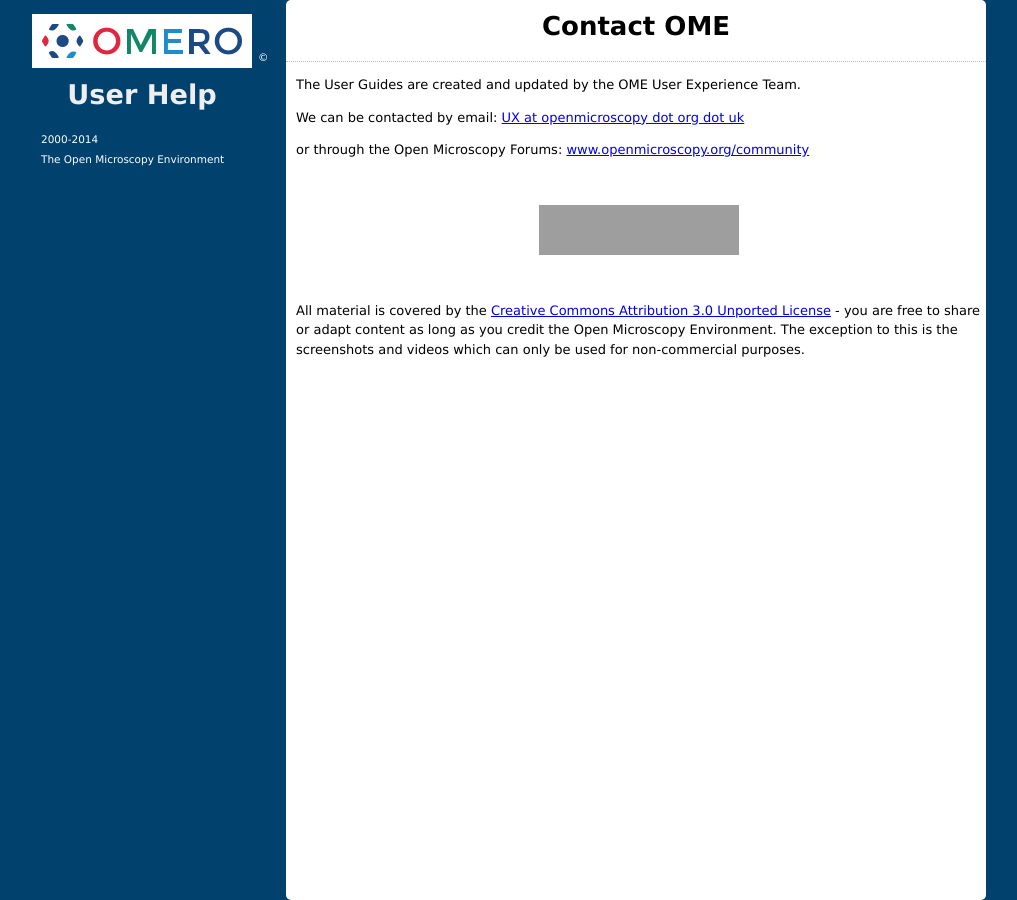
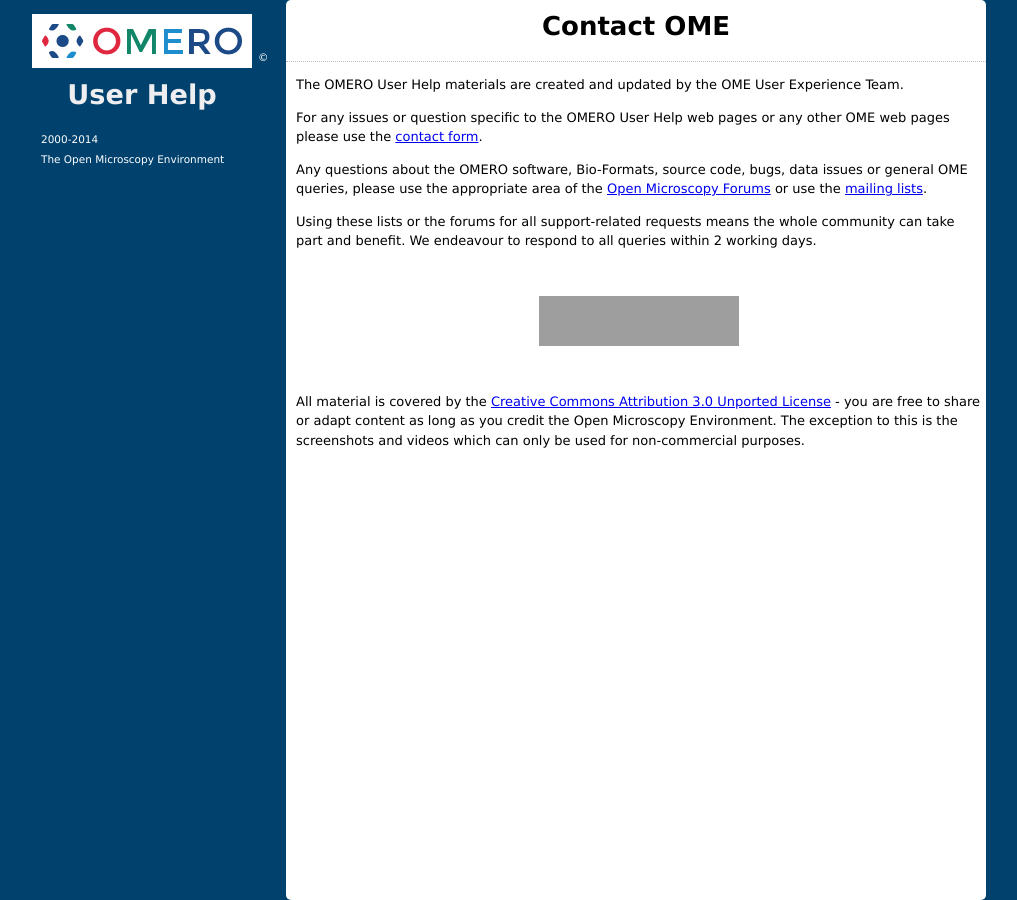
Before and after one commit to snoopycrimecop/ome-help, a Jekyll site: the page built from contact.html, in a window 1280 px wide, cut to the strip 0-900 px from the top of the page. Shown: the whole strip, without its empty margins (134-1151 px from the left). Built offline with Jekyll 4.4.1, drawn with Linux system fonts in a browser that asks for light colours; Markdown is read by kramdown in place of the engine named in the settings; grey boxes are pictures that could not be loaded.

```diff
--- a/contact.html
+++ b/contact.html
@@ -3,32 +3,16 @@
 title: Contact OME
 menu-id: l1-more
 ---
-<p>The User Guides are created and updated by the OME User Experience Team.</p>
+<p>The OMERO User Help materials are created and updated by the OME User Experience Team.</p>
 
-<p>We can be contacted by email:
-<!-- This code generates the email link -->
-  <!-- xxx link cut xxx -->
-  <script language="JavaScript" type="text/javascript">
-					<!--
-						document.write("<a href='#' onClick='get_edress();return false;'>UX at openmicroscopy dot org dot uk</a>");
-					// -->
-				</script>
-	  <noscript>
-			  Email address protected against spammers
-	  </noscript></p>
-
-</script>
-
-<noscript>
-Email address protected against spammers
-</noscript>
-</p>
-
-<p>or through the Open Microscopy Forums: <a href="http://www.openmicroscopy.org/community/" target="_blank">www.openmicroscopy.org/community</a></p>
+<p>For any issues or question specific to the OMERO User Help web pages or any other OME web pages please use the <a href="https://www.openmicroscopy.org/site/contact-info" target="_blank">contact form</a>.</p>
+<p>Any questions about the OMERO software, Bio-Formats, source code, bugs, data issues or general OME queries, please use the appropriate area of the  <a href="http://www.openmicroscopy.org/community/" target="_blank">Open Microscopy Forums</a> or use the <a href="https://www.openmicroscopy.org/site/community/mailing-lists" target="_blank">mailing lists</a>.</p>
+<p>Using these lists or the forums for all support-related requests means the whole community can take part and benefit. We endeavour to respond to all queries within 2 working days.</p>
 <p>&nbsp;</p>
-<p><img src="{{ site.baseurl }}/images/ome-logo-200.png" class="align-center" width="200" height="50" alt="OME logo" /></p>
+<p><img src="design/images/ome-logo-200.png" class="align-center" width="200" height="50" alt="OME logo" /></p>
 <p>&nbsp;</p>
 <p>All material is  covered by the <a href="http://creativecommons.org/licenses/by/3.0/">Creative Commons Attribution 3.0 Unported License</a> - you are free to share or adapt content as long as you credit the Open Microscopy Environment. The exception to this is the screenshots and videos which can only be used for non-commercial purposes.</p>
+
 <div class="line-block">
 <div class="line"><br /></div> <!-- end #line -->
 </div> <!-- end #line-block -->
--- a/css/display.css
+++ b/css/display.css
@@ -237,6 +237,25 @@
 	font-weight: bold;
 }
 
+#page-body .note-text {
+}
+
+
+#page-body .warning {
+	width: 95%;
+	padding-left: 5px;
+	border: 2px solid #ff2600;
+}
+
+#page-body .warning-title {
+	font-weight: bold;
+	color: #ff2600;
+}
+
+#page-body .warning-title {
+}
+
+
 #page-body .page-navigation {
 	font-weight: bold;
 }
```
Also changed, not shown: imagej.html (+20 -49 lines).
